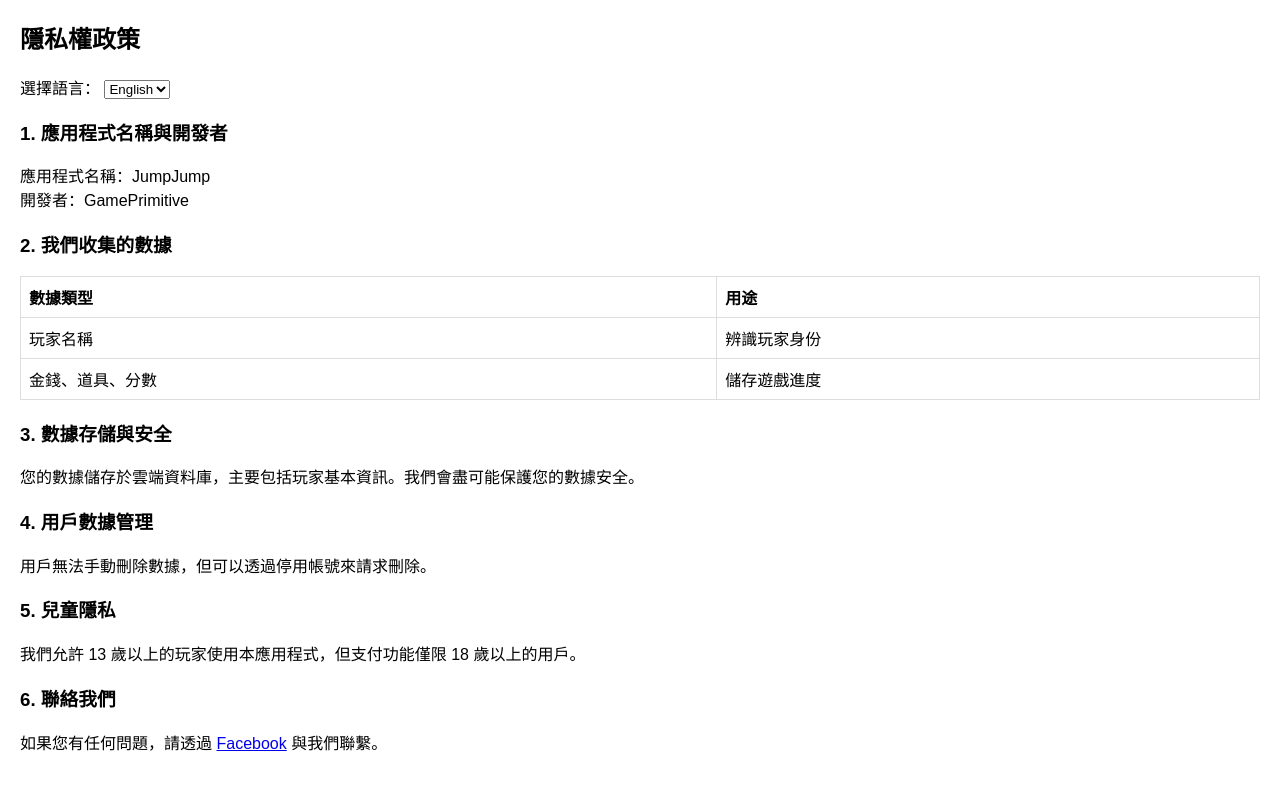
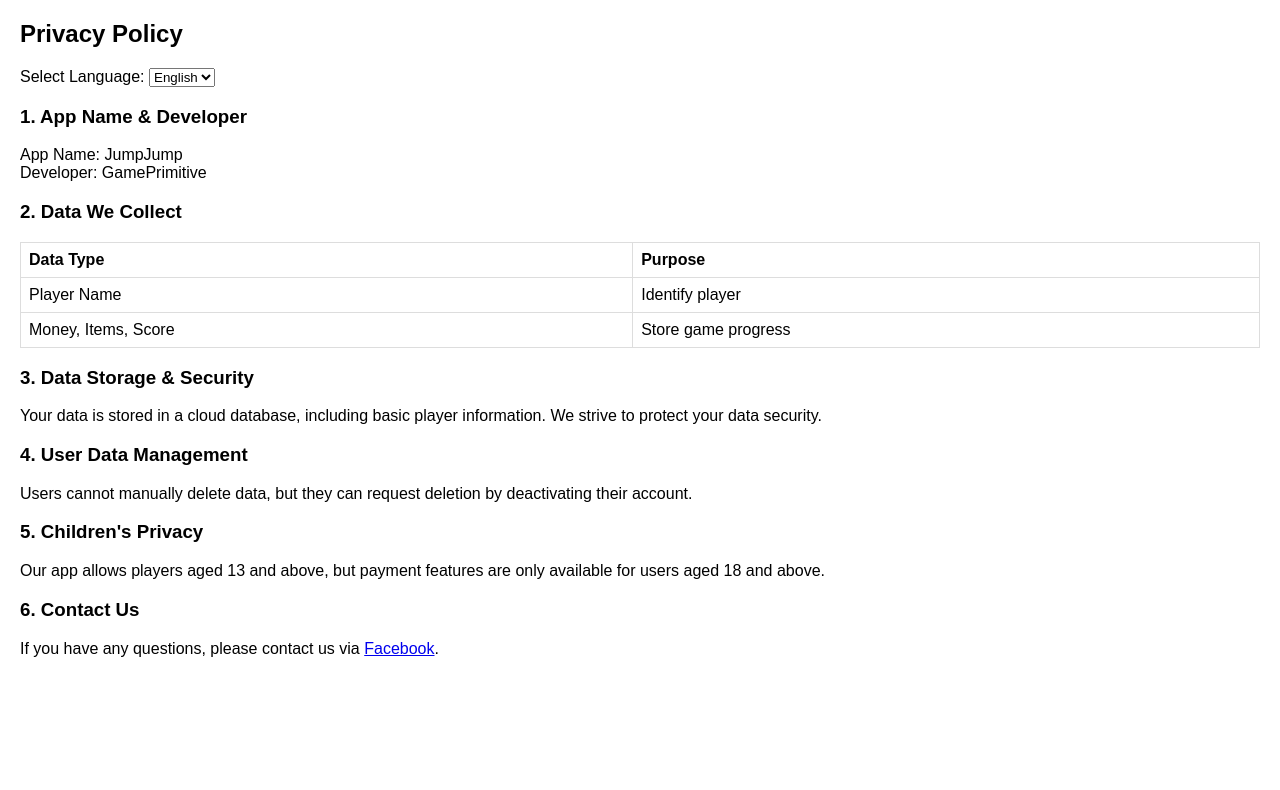
Before and after one commit to gameprimitive/PiWebApp, a website: page public/privacy-policy.html in a window 1280 px wide. Drawn offline with Linux system fonts and the light colour scheme.

Commit message:
Update privacy-policy.html

```diff
--- a/public/privacy-policy.html
+++ b/public/privacy-policy.html
@@ -1,9 +1,9 @@
 <!DOCTYPE html>
-<html lang="zh">
+<html lang="en">
 <head>
     <meta charset="UTF-8">
     <meta name="viewport" content="width=device-width, initial-scale=1.0">
-    <title>隱私權政策 - JumpJump</title>
+    <title>Privacy Policy - JumpJump</title>
     <style>
         body { font-family: Arial, sans-serif; margin: 20px; }
         .hidden { display: none; }
@@ -12,17 +12,15 @@
     </style>
 </head>
 <body>
-    <h2 id="title">隱私權政策</h2>
-    <label for="language">選擇語言：</label>
+    <h2 id="title">Privacy Policy</h2>
+    <label for="language">Select Language:</label>
     <select id="language">
-	    <option value="en">English</option>
+        <option value="en">English</option>
         <option value="zh">中文</option>
-
-
     </select>
 
     <div id="content">
-        <div class="lang" id="zh">
+        <div class="lang" id="zh" class="hidden">
             <h3>1. 應用程式名稱與開發者</h3>
             <p>應用程式名稱：JumpJump<br>開發者：GamePrimitive</p>
             <h3>2. 我們收集的數據</h3>
@@ -41,7 +39,7 @@
             <p>如果您有任何問題，請透過 <a href="https://www.facebook.com/profile.php?id=100063880394323">Facebook</a> 與我們聯繫。</p>
         </div>
 
-        <div class="lang hidden" id="en">
+        <div class="lang" id="en">
             <h3>1. App Name & Developer</h3>
             <p>App Name: JumpJump<br>Developer: GamePrimitive</p>
             <h3>2. Data We Collect</h3>
@@ -59,11 +57,15 @@
             <h3>6. Contact Us</h3>
             <p>If you have any questions, please contact us via <a href="https://www.facebook.com/profile.php?id=100063880394323">Facebook</a>.</p>
         </div>
-
-        <!-- 其他語言內容 (泰語、印尼語、越南語、馬來語) 可以按此格式填充 -->
     </div>
 
     <script>
+        document.addEventListener("DOMContentLoaded", function() {
+            let selectedLang = document.getElementById('language').value = 'en';
+            document.querySelectorAll('.lang').forEach(lang => lang.classList.add('hidden'));
+            document.getElementById(selectedLang).classList.remove('hidden');
+        });
+
         document.getElementById('language').addEventListener('change', function() {
             let selectedLang = this.value;
             document.querySelectorAll('.lang').forEach(lang => lang.classList.add('hidden'));
```
